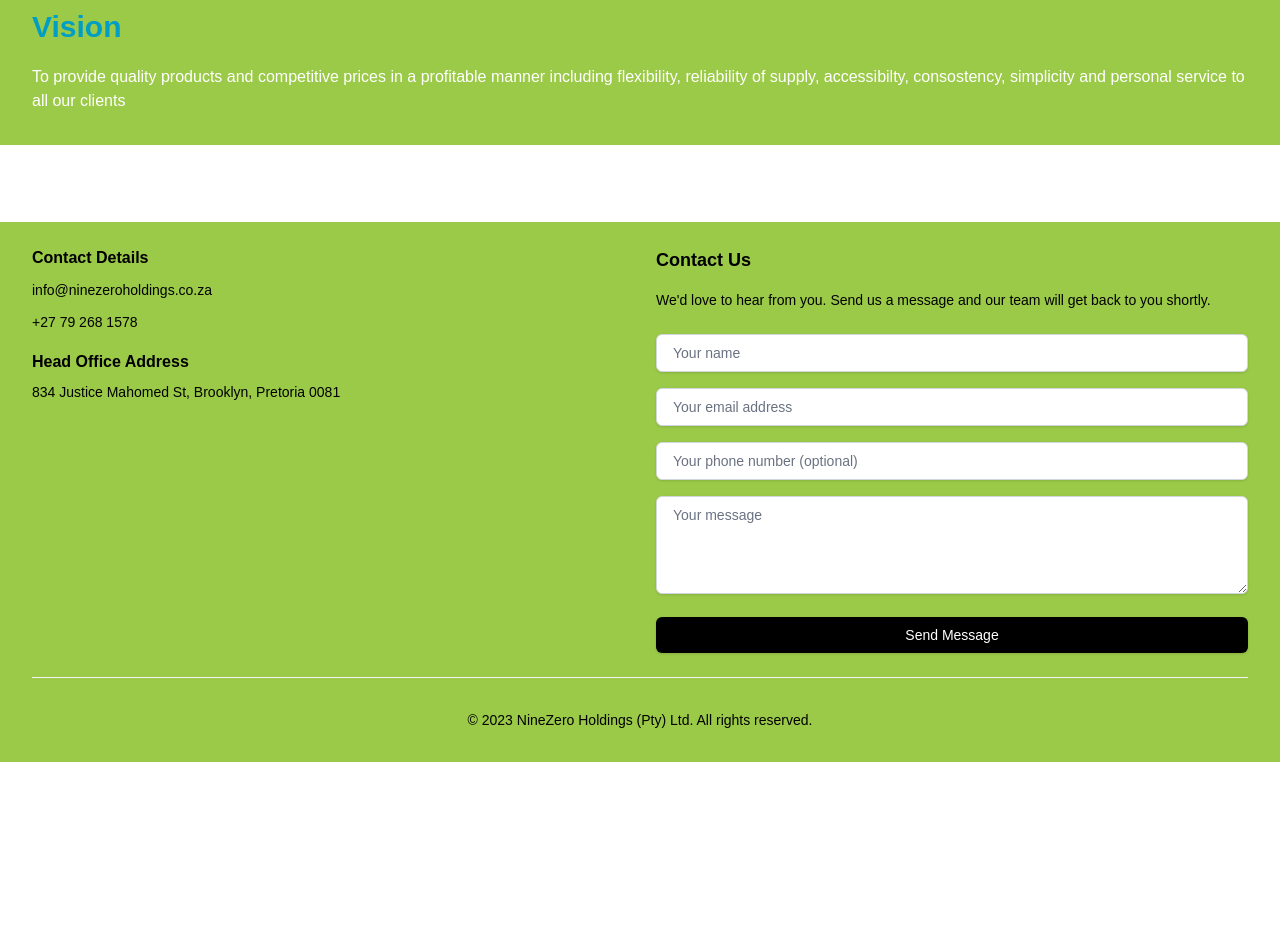
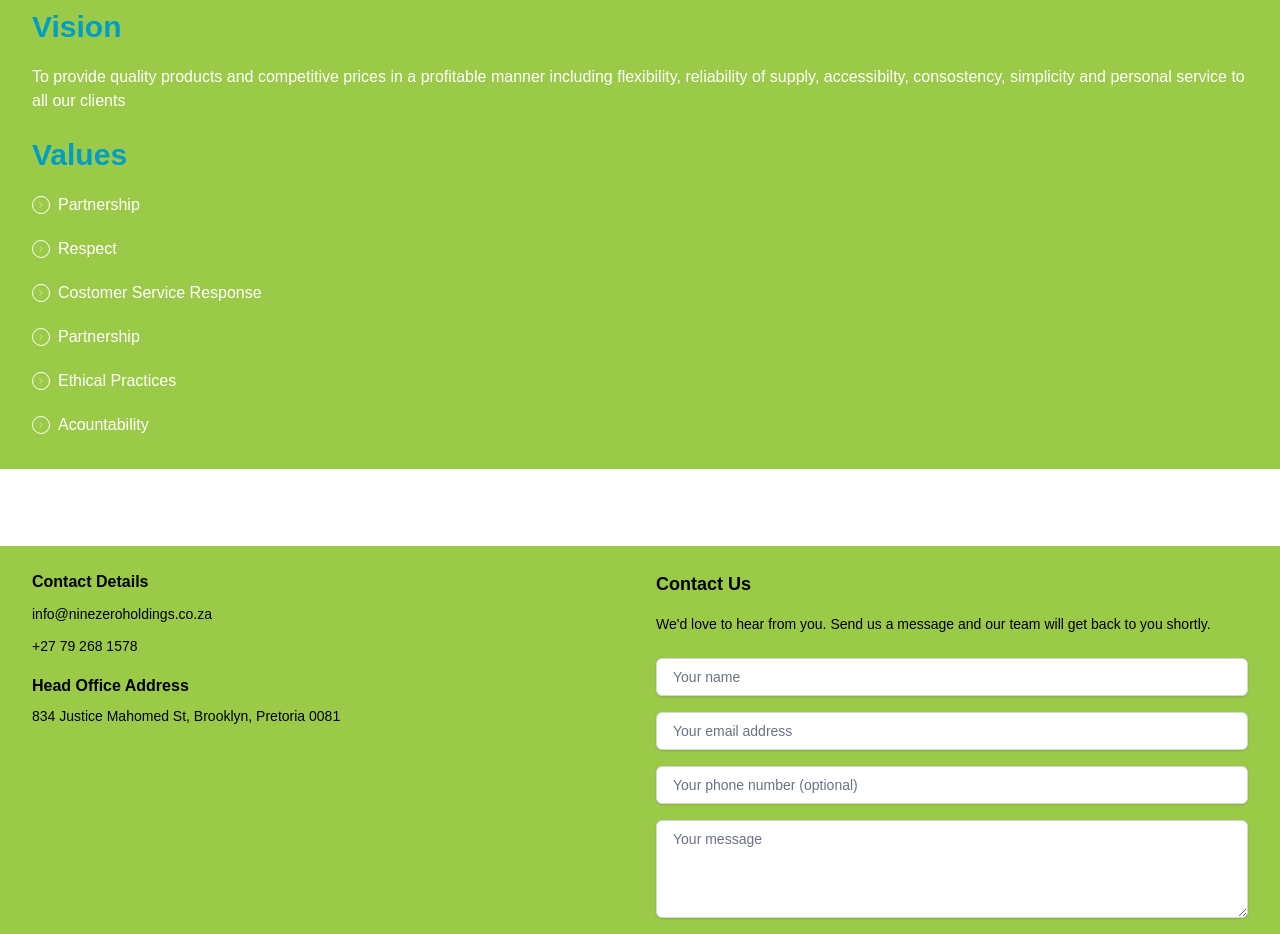
Before and after one commit to M9china/nineZero, a Next.js app: page / in a window 1280 px wide. Shown: the part 1500-2434 px from the top of the page. Before the commit the page ends 2262 px from the top, so only its background shows below. Built offline with nearby package versions, Linux system fonts and the light colour scheme.

Commit message:
fix: enhance Mission component with structured values section and improve text formatting

```diff
--- a/src/components/Home/Mission.tsx
+++ b/src/components/Home/Mission.tsx
@@ -4,20 +4,139 @@ export const Mission = () => {
       <div className="max-w-7xl mx-auto px-4 sm:px-6 lg:px-8">
         <h2 className="text-3xl font-bold text-[#009ec5] mb-6">Mission</h2>
         <div className="text-white text-md flex items-center">
-          <p>To be the first choice level BBBEE distributor, to
-            supply Municipalities, Mining, Manufacturing, Tyre industry, Sugar and
-            Power generations industries with iols and all petroleum related products.</p>
-
+          <p>
+            To be the first choice level BBBEE distributor, to supply
+            Municipalities, Mining, Manufacturing, Tyre industry, Sugar and
+            Power generations industries with iols and all petroleum related
+            products.
+          </p>
         </div>
         <h2 className="text-3xl font-bold text-[#009ec5] mt-6">Vision</h2>
         <div className="text-white text-md flex items-center mt-5">
-          <p>To provide quality products and competitive prices in a profitable manner
-            including flexibility, reliability of supply, accessibilty, consostency, simplicity
-            and personal service to all our clients
+          <p>
+            To provide quality products and competitive prices in a profitable
+            manner including flexibility, reliability of supply, accessibilty,
+            consostency, simplicity and personal service to all our clients
           </p>
-
+        </div>
+        <div>
+          <h2 className="text-3xl font-bold text-[#009ec5] mt-6">Values</h2>
+          <div className="text-white text-md flex items-center mt-5">
+            <span className="flex items-center border border-white rounded-full px-1 py-1">
+              <svg
+                xmlns="http://www.w3.org/2000/svg"
+                fill="none"
+                viewBox="0 0 24 24"
+                stroke-width="1.5"
+                stroke="currentColor"
+                className="size-2"
+              >
+                <path
+                  stroke-linecap="round"
+                  stroke-linejoin="round"
+                  d="m8.25 4.5 7.5 7.5-7.5 7.5"
+                />
+              </svg>
+            </span>
+            <p className="ml-2">Partnership</p>
+          </div>
+          <div className="text-white text-md flex items-center mt-5">
+            <span className="flex items-center border border-white rounded-full px-1 py-1">
+              <svg
+                xmlns="http://www.w3.org/2000/svg"
+                fill="none"
+                viewBox="0 0 24 24"
+                stroke-width="1.5"
+                stroke="currentColor"
+                className="size-2"
+              >
+                <path
+                  stroke-linecap="round"
+                  stroke-linejoin="round"
+                  d="m8.25 4.5 7.5 7.5-7.5 7.5"
+                />
+              </svg>
+            </span>
+            <p className="ml-2">Respect</p>
+          </div>
+          <div className="text-white text-md flex items-center mt-5">
+            <span className="flex items-center border border-white rounded-full px-1 py-1">
+              <svg
+                xmlns="http://www.w3.org/2000/svg"
+                fill="none"
+                viewBox="0 0 24 24"
+                stroke-width="1.5"
+                stroke="currentColor"
+                className="size-2"
+              >
+                <path
+                  stroke-linecap="round"
+                  stroke-linejoin="round"
+                  d="m8.25 4.5 7.5 7.5-7.5 7.5"
+                />
+              </svg>
+            </span>
+            <p className="ml-2">Costomer Service Response</p>
+          </div>
+          <div className="text-white text-md flex items-center mt-5">
+            <span className="flex items-center border border-white rounded-full px-1 py-1">
+              <svg
+                xmlns="http://www.w3.org/2000/svg"
+                fill="none"
+                viewBox="0 0 24 24"
+                stroke-width="1.5"
+                stroke="currentColor"
+                className="size-2"
+              >
+                <path
+                  stroke-linecap="round"
+                  stroke-linejoin="round"
+                  d="m8.25 4.5 7.5 7.5-7.5 7.5"
+                />
+              </svg>
+            </span>
+            <p className="ml-2">Partnership</p>
+          </div>
+          <div className="text-white text-md flex items-center mt-5">
+            <span className="flex items-center border border-white rounded-full px-1 py-1">
+              <svg
+                xmlns="http://www.w3.org/2000/svg"
+                fill="none"
+                viewBox="0 0 24 24"
+                stroke-width="1.5"
+                stroke="currentColor"
+                className="size-2"
+              >
+                <path
+                  stroke-linecap="round"
+                  stroke-linejoin="round"
+                  d="m8.25 4.5 7.5 7.5-7.5 7.5"
+                />
+              </svg>
+            </span>
+            <p className="ml-2">Ethical Practices</p>
+          </div>
+          <div className="text-white text-md flex items-center mt-5">
+            <span className="flex items-center border border-white rounded-full px-1 py-1">
+              <svg
+                xmlns="http://www.w3.org/2000/svg"
+                fill="none"
+                viewBox="0 0 24 24"
+                stroke-width="1.5"
+                stroke="currentColor"
+                className="size-2"
+              >
+                <path
+                  stroke-linecap="round"
+                  stroke-linejoin="round"
+                  d="m8.25 4.5 7.5 7.5-7.5 7.5"
+                />
+              </svg>
+            </span>
+            <p className="ml-2">Acountability</p>
+          </div>
         </div>
       </div>
     </section>
   );
-}
+};
```
